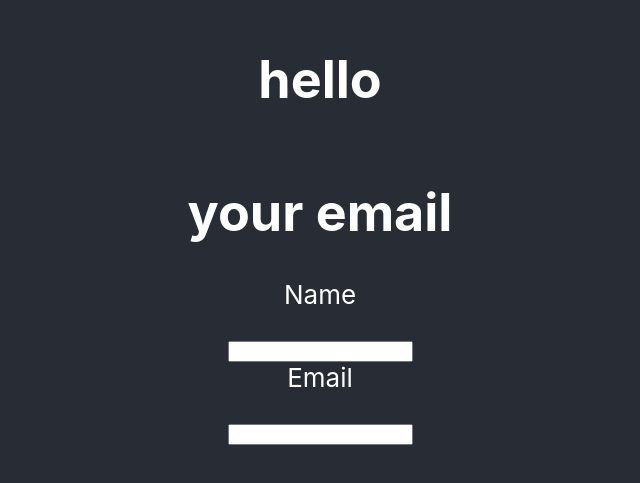
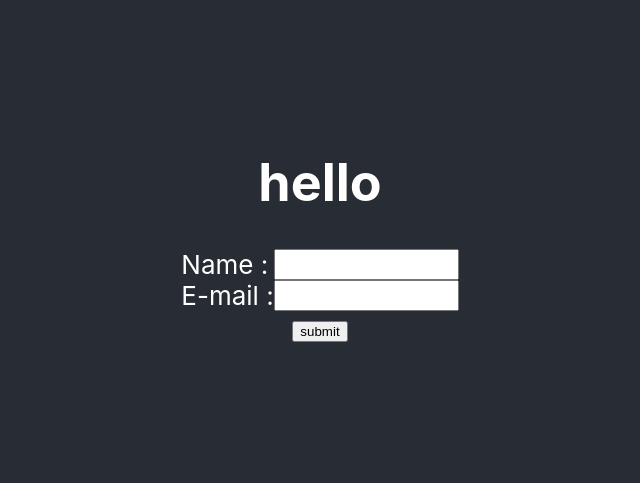
Before and after one commit to RevoU-FSSE-4/Module-4-frisqia, a React (Create React App) app in the folder new-app/: page / in a window 1280 px wide. Shown: the part 171-654 px from the top of the page, without its empty margins (320-960 px from the left). Built offline with nearby package versions, Linux system fonts and the light colour scheme.

Commit message:
commit 5

```diff
--- a/new-app/src/App.css
+++ b/new-app/src/App.css
@@ -7,6 +7,10 @@
   pointer-events: none;
 }
 
+#form {
+  display: flex;
+  justify-content: space-between;
+}
 @media (prefers-reduced-motion: no-preference) {
   .App-logo {
     animation: App-logo-spin infinite 20s linear;
--- a/new-app/src/App.tsx
+++ b/new-app/src/App.tsx
@@ -3,17 +3,23 @@ import logo from "./logo.svg";
 import "./App.css";
 import ButtonComponent from "./ButtonComponent";
 import InputComponent from "./InputComponent";
+import { Formik, Form } from "formik";
 
-interface FirstPage {
-  fullname: string;
+interface FullUserProfile {
+  fullName: string;
   email: string;
+  occupation: string;
+  country: string;
 }
 
 function App() {
-  const [userProfile, setUserProfile] = useState<FirstPage>({
-    fullname: "",
+  const [userProfile, setUserProfile] = useState<FullUserProfile>({
+    fullName: "",
     email: "",
+    occupation: "",
+    country: "",
   });
+  const [page, setPage] = useState<string>("firstPage");
   function handleChangeUseProfile(
     userProfileKey: string,
     userProfileValue: string
@@ -25,20 +31,41 @@ function App() {
   return (
     <div className="App">
       <header className="App-header">
-        <h1>hello{userProfile.fullname}</h1>
-        <h1>your email{userProfile.email}</h1>
+        <h1>hello {userProfile.fullName}</h1>
+        {page === "firstPage" && (
+          <div id="firstpageform">
             <InputComponent
               userProfileKey="fullName"
-          userProfileValue={userProfile.fullname}
-          inputLabel="Name"
+              userProfileValue={userProfile.fullName}
+              inputLabel="Name : "
               handleChangeUseProfile={handleChangeUseProfile}
             />
             <InputComponent
               userProfileKey="email"
               userProfileValue={userProfile.email}
-          inputLabel="Email"
+              inputLabel="E-mail : "
               handleChangeUseProfile={handleChangeUseProfile}
             />
+            <button onClick={(e) => setPage("secondPage")}>submit</button>
+          </div>
+        )}
+        {page === "secondPage" && (
+          <div id="secondpageform">
+            <InputComponent
+              userProfileKey="occupation"
+              userProfileValue={userProfile.occupation}
+              inputLabel="ocuupation : "
+              handleChangeUseProfile={handleChangeUseProfile}
+            />
+            <InputComponent
+              userProfileKey="hobby"
+              userProfileValue={userProfile.country}
+              inputLabel="hobby : "
+              handleChangeUseProfile={handleChangeUseProfile}
+            />
+            <button onClick={(e) => setPage("firstPage")}>previous</button>
+          </div>
+        )}
       </header>
     </div>
   );
--- a/new-app/src/InputComponent.tsx
+++ b/new-app/src/InputComponent.tsx
@@ -18,14 +18,17 @@ const InputComponent: React.FC<InputComponentProps> = ({
 }) => {
   return (
     <>
+      <div id="form">
         <label>{inputLabel}</label>
-      <br />
         <input
           value={userProfileValue}
           type="text"
           id="my-input"
-        onChange={(e) => handleChangeUseProfile(userProfileKey, e.target.value)}
+          onChange={(e) =>
+            handleChangeUseProfile(userProfileKey, e.target.value)
+          }
         />
+      </div>
     </>
   );
 };
```
Lines whose indentation alone changed are shown as unchanged.
